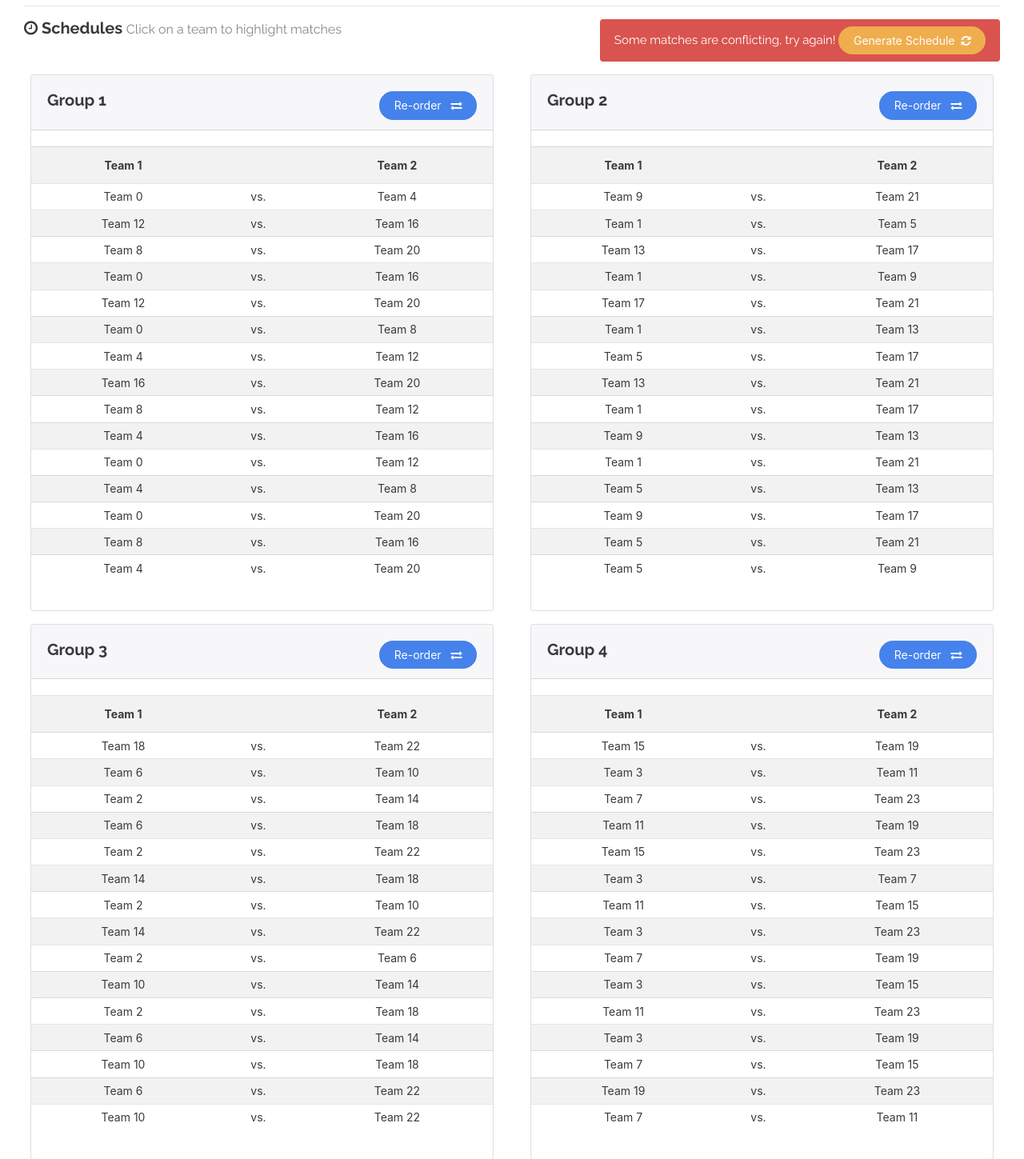
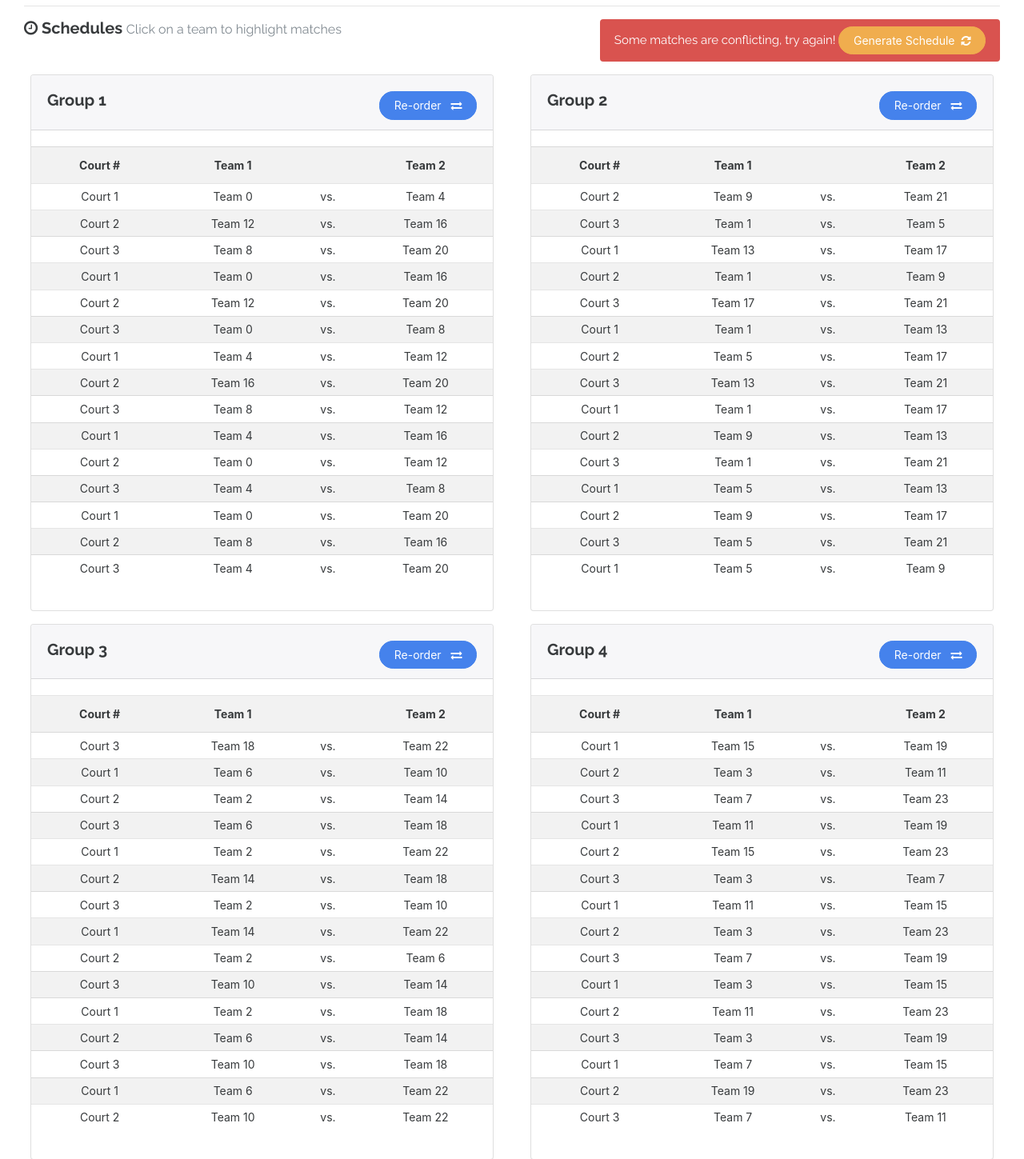
Before and after one commit to imadx/perahockey-matchScheduler, a PHP site: page / in a window 1280 px wide. Shown: the part 388-1837 px from the top of the page at 80% size. Run offline with PHP 8.4, Linux system fonts and the light colour scheme.

Commit message:
added court numbers to groups

```diff
--- a/index.php
+++ b/index.php
@@ -145,11 +145,13 @@
 						<div class="card-block">
 							<table class="table table-striped text-center table-schedules">
 								<tr>
+									<th class="text-center">Court #</th>
 									<th class="text-center">Team 1</th>
 									<th></th>
 									<th class="text-center">Team 2</th>
 								</tr>
 								<tr v-for="match in group" :class="{'active': (match[0]==selectedGroup || match[1]==selectedGroup)}">
+									<td>Court {{match.court + 1}}</td>
 									<td class="setActive" :class="{'active': (match[0]==selectedGroup)}" @click="setSelectedGroup(match[0])">{{teams[match[0]]}}</td>
 									<td>vs.</td>
 									<td class="setActive" :class="{'active': (match[1]==selectedGroup)}" @click="setSelectedGroup(match[1])">{{teams[match[1]]}}</td>
--- a/js/main.js
+++ b/js/main.js
@@ -226,10 +226,10 @@
 			output += 'Groups\n'
 			_.forEach(vm.scheduled_groups, function(_groups, _group_id){
 				output += 'Group ' + (+_group_id + 1) + '\n';
-				output += 'id,Team 1, , Team 2\n';
+				output += 'court,Team 1, , Team 2\n';
 
 				_.forEach(_groups, function(_match, idx){
-					output += idx + ',' + teams[_match[0]] + ',vs.,' + teams[_match[1]] + '\n';
+					output +=  'Court ' + (_match.court+1) + ',' + teams[_match[0]] + ',vs.,' + teams[_match[1]] + '\n';
 				})
 
 				output += '\n'
@@ -267,15 +267,20 @@
 			let _num_matches = 0;
 			let _num_groups = vm.new_numberOfGroups;
 
-			_.forEach(_scheduled_groups, function(_group){
+			_.forEach(_scheduled_groups, function(_group,_idx){
 				_num_matches += _.size(_group);
+				_indices[_idx] = 0;
 			})
 
 			let _curr_group = 0;
 			let _curr_court = 0;
 
+
 			for (var i = 0; i < _num_matches; i++) {
+
 				_finalCourts[_curr_court].push(_.flatten(_scheduled_groups[_curr_group].splice(0,1)))
+				vm.scheduled_groups[_curr_group][_indices[_curr_group]].court = _curr_court;
+				_indices[_curr_group]++;
 
 				_curr_group++;
 				_curr_court++;
```
